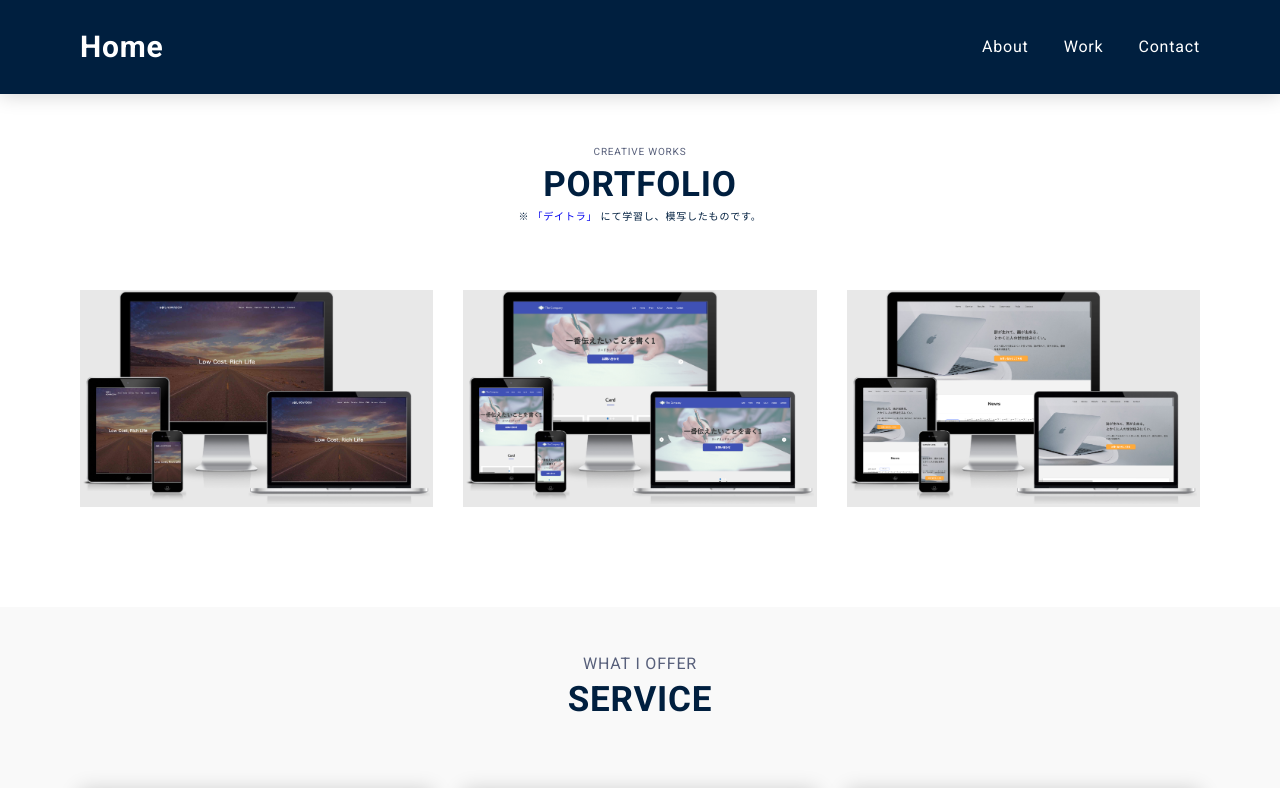
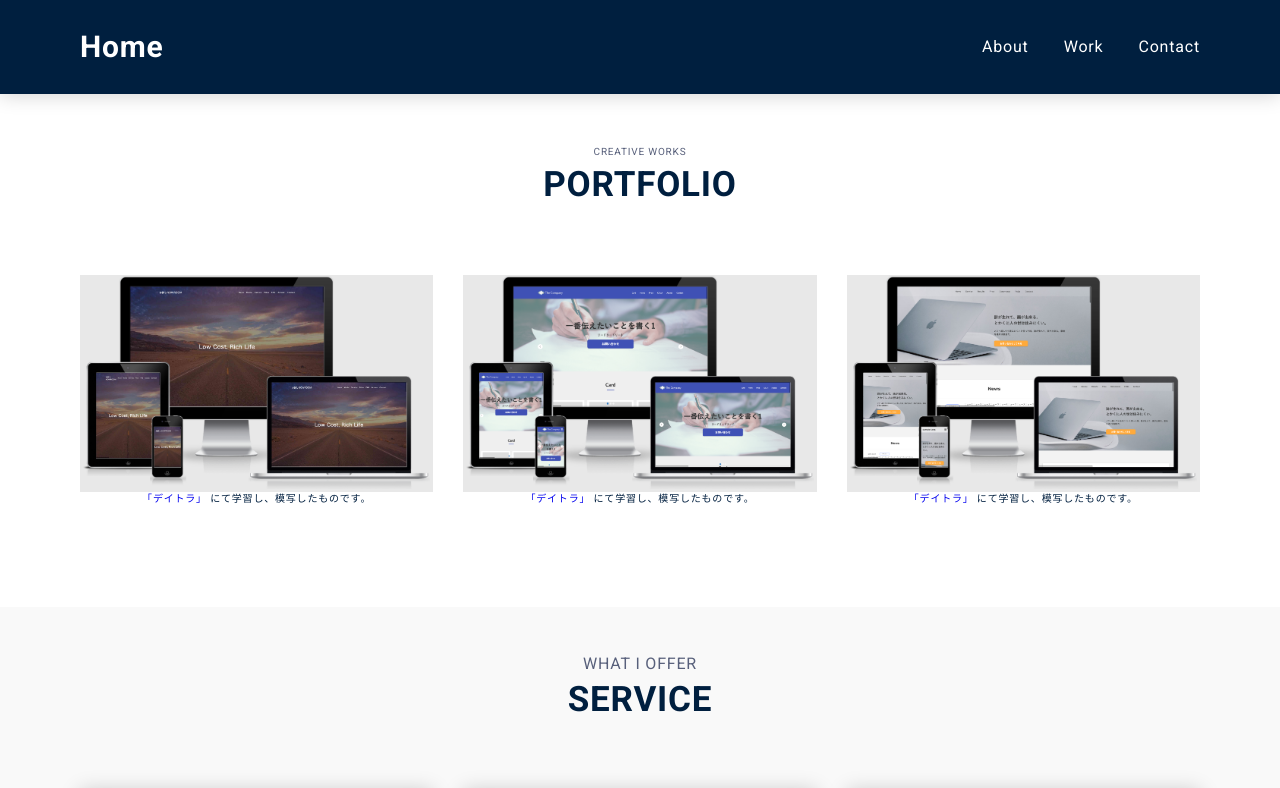
Before and after one commit to kenba916/myHomePageWork, a plain HTML site: page index.html in a window 1280 px wide. Shown: the top 788 px of the page. Drawn offline with nearby package versions, Linux system fonts and the light colour scheme; a script that the page names is missing.

Commit message:
Update index.html

```diff
--- a/index.html
+++ b/index.html
@@ -59,22 +59,21 @@
         <p class="portfolio-subttl subttl">CREATIVE WORKS</p>
         <h2 class="portfolio-ttl ttl">PORTFOLIO</h2>
 
-        <p class="portfolio-atention">※ <a 　class="portfolio-atention_a" href="https://www.daily-trial.com/"　target="_blank" rel="noopener noreferrer">「デイトラ」</a> にて学習し、模写したものです。</p>
-
         <div class="portfolio-wrapper">
           <div class="portfolio-box">
             <a href="https://kenba916.github.io/copy1/" target="_blank" rel="noopener noreferrer" class="portfolio-box_img">
             <img src="img/portfolio1.png" alt=""/></a>
+            <p class="portfolio-atention"><a 　class="portfolio-atention_a" href="https://www.daily-trial.com/"　 target="_blank" rel="noopener noreferrer">「デイトラ」</a> にて学習し、模写したものです。</p>
           </div>
           <div class="portfolio-box">
             <a href="https://kenba916.github.io/copy2/" target="_blank" rel="noopener noreferrer" class="portfolio-box_img">
-            <img src="img/portfolio2.png" alt=""
-            /></a>
+            <img src="img/portfolio2.png" alt=""/></a>
+            <p class="portfolio-atention"><a 　class="portfolio-atention_a" href="https://www.daily-trial.com/"　 target="_blank" rel="noopener noreferrer">「デイトラ」</a> にて学習し、模写したものです。</p>
           </div>
           <div class="portfolio-box">
             <a href="https://kenba916.github.io/copy3/" target="_blank" rel="noopener noreferrer" class="portfolio-box_img">
-            <img src="img/portfolio3.png" alt=""
-            /></a>
+            <img src="img/portfolio3.png" alt=""/></a>
+            <p class="portfolio-atention"><a 　class="portfolio-atention_a" href="https://www.daily-trial.com/"　 target="_blank" rel="noopener noreferrer">「デイトラ」</a> にて学習し、模写したものです。</p>
           </div>
         </div>
       </div>
```
